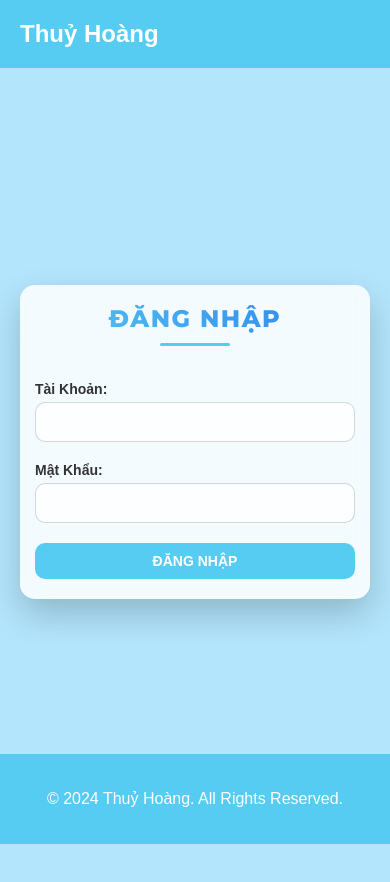
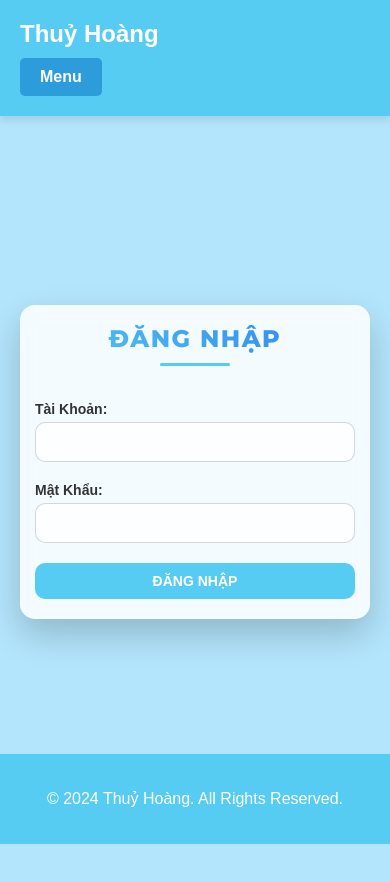
Before and after one commit to AidenTran15/ThuyHoang, a React (Create React App) app in the folder thuyhoang/: page / in a window 390 px wide. Shown: the top 882 px of the page. Built offline with nearby package versions, Linux system fonts and the light colour scheme.

Commit message:
Update NavBar styling with fixed position, dropdown menu, and improved layout

```diff
--- a/thuyhoang/src/components/NavBar/NavBar.css
+++ b/thuyhoang/src/components/NavBar/NavBar.css
@@ -1,3 +1,14 @@
+/* General body styling */
+body {
+    padding-top: 80px;
+    /* Adjusted to match the navbar height */
+    font-family: 'Poppins', sans-serif;
+    margin: 0;
+    background-color: #f4f7f9;
+    /* Light background color for the page */
+}
+
+/* Navbar wrapper styling */
 .navbar-wrapper {
     background-color: #56ccf2;
     /* Ensure the same background color */
@@ -6,8 +17,11 @@
     left: 0;
     width: 100%;
     z-index: 1000;
+    box-shadow: 0 4px 8px rgba(0, 0, 0, 0.1);
+    /* Add a slight shadow for depth */
 }
 
+/* Navbar styling */
 .navbar {
     max-width: 1200px;
     /* Center the content */
@@ -18,12 +32,14 @@
     align-items: center;
 }
 
+/* Navbar header styling */
 .navbar-header h1 {
     font-size: 24px;
     color: white;
     margin: 0;
 }
 
+/* Navbar links styling */
 .navbar-links {
     list-style: none;
     display: flex;
@@ -35,6 +51,7 @@
     margin-left: 20px;
 }
 
+/* Navbar link styling */
 .navbar-links a {
     text-decoration: none;
     color: white;
@@ -44,9 +61,81 @@
 
 .navbar-links a:hover {
     color: #2f80ed;
+    /* Hover color for links */
 }
 
-body {
-    padding-top: 60px;
-    /* Adjust to match the navbar height */
+/* Dropdown button styling */
+.dropdown-button {
+    background-color: #2d9cdb;
+    color: white;
+    border: none;
+    padding: 10px 20px;
+    font-size: 16px;
+    cursor: pointer;
+    border-radius: 5px;
+    transition: background-color 0.3s ease;
 }
+
+.dropdown-button:hover {
+    background-color: #2f80ed;
+}
+
+/* Dropdown content container */
+.dropdown-content {
+    position: absolute;
+    background-color: white;
+    min-width: 200px;
+    box-shadow: 0 8px 16px rgba(0, 0, 0, 0.2);
+    /* Shadow effect */
+    border-radius: 5px;
+    z-index: 1;
+    margin-top: 10px;
+    right: 0;
+    /* Align dropdown to the right */
+}
+
+/* Dropdown links */
+.dropdown-content a {
+    color: #333;
+    /* Dark text color for dropdown links */
+    padding: 12px 16px;
+    text-decoration: none;
+    display: block;
+    transition: background-color 0.3s ease, color 0.3s ease;
+}
+
+.dropdown-content a:hover {
+    background-color: #f0f4f8;
+    color: #2f80ed;
+    /* Hover color for dropdown links */
+}
+
+/* Dropdown container styling */
+.navbar-dropdown {
+    position: relative;
+    display: inline-block;
+}
+
+/* Media query for responsiveness */
+@media (max-width: 768px) {
+    .navbar {
+        flex-direction: column;
+        align-items: flex-start;
+    }
+
+    .navbar-links {
+        flex-direction: column;
+        align-items: flex-start;
+    }
+
+    .navbar-links li {
+        margin-left: 0;
+        margin-top: 10px;
+    }
+
+    .dropdown-content {
+        right: 0;
+        /* Align dropdown to the right on smaller screens */
+        left: auto;
+    }
+}
--- a/thuyhoang/src/components/NavBar/NavBar.js
+++ b/thuyhoang/src/components/NavBar/NavBar.js
@@ -1,16 +1,22 @@
 // src/components/NavBar/NavBar.js
-import React from 'react';
+import React, { useState } from 'react';
 import { Link, useLocation } from 'react-router-dom';
 import './NavBar.css';
 
 const NavBar = () => {
   const location = useLocation();
+  const [dropdownOpen, setDropdownOpen] = useState(false);
 
   // Determine current routes
   const isHomePage = location.pathname === '/home';
   const isLoginPage = location.pathname === '/';
   const isDoneOrdersPage = location.pathname === '/done-orders';
-  const isProfilePage = location.pathname === '/profile'; // Check if on profile page
+  const isProfilePage = location.pathname === '/profile';
+
+  // Toggle dropdown state
+  const toggleDropdown = () => {
+    setDropdownOpen((prevState) => !prevState);
+  };
 
   return (
     <div className="navbar-wrapper">
@@ -19,28 +25,37 @@ const NavBar = () => {
           <h1>Thuỷ Hoàng</h1>
         </div>
         <ul className="navbar-links">
-          {/* Show "Trang Chủ" only on the "Đơn Hoàn Thành" or "Hồ Sơ" pages */}
-          {(isDoneOrdersPage || isProfilePage) && (
-            <li><Link to="/home">Trang Chủ</Link></li>
+          {/* Dropdown Menu */}
+          <li className="navbar-dropdown">
+            <button className="dropdown-button" onClick={toggleDropdown}>
+              Menu
+            </button>
+            {dropdownOpen && (
+              <div className="dropdown-content">
+                {/* Show "Trang Chủ" link */}
+                <Link to="/home" onClick={() => setDropdownOpen(false)}>Trang Chủ</Link>
+
+                {/* Show "Đơn Hoàn Thành" link */}
+                <Link to="/done-orders" onClick={() => setDropdownOpen(false)}>Đơn Hoàn Thành</Link>
+
+                {/* Show "Hồ Sơ" link */}
+                <Link to="/profile" onClick={() => setDropdownOpen(false)}>Hồ Sơ</Link>
+              </div>
+            )}
+          </li>
+
+          {/* On the "Đơn Hoàn Thành" page, show "Trang Chủ" link separately */}
+          {isDoneOrdersPage && (
+            <li>
+              <Link to="/home">Trang Chủ</Link>
+            </li>
           )}
 
-          {/* Show "Đơn Hoàn Thành" only on the "Trang Chủ" or "Hồ Sơ" pages */}
-          {(isHomePage || isProfilePage) && (
-            <li><Link to="/done-orders">Đơn Hoàn Thành</Link></li>
-          )}
-
-          {/* Show "Hồ Sơ" only on the "Trang Chủ" or "Đơn Hoàn Thành" pages */}
-          {(isHomePage || isDoneOrdersPage) && (
-            <li><Link to="/profile">Hồ Sơ</Link></li>
-          )}
-
-          {/* On other pages (e.g., login page), show all three links */}
-          {!isHomePage && !isLoginPage && !isDoneOrdersPage && !isProfilePage && (
-            <>
-              <li><Link to="/home">Trang Chủ</Link></li>
-              <li><Link to="/done-orders">Đơn Hoàn Thành</Link></li>
-              <li><Link to="/profile">Hồ Sơ</Link></li>
-            </>
+          {/* On the "Trang Chủ" page, show "Đơn Hoàn Thành" link separately */}
+          {isHomePage && (
+            <li>
+              <Link to="/done-orders">Đơn Hoàn Thành</Link>
+            </li>
           )}
         </ul>
       </nav>
```
